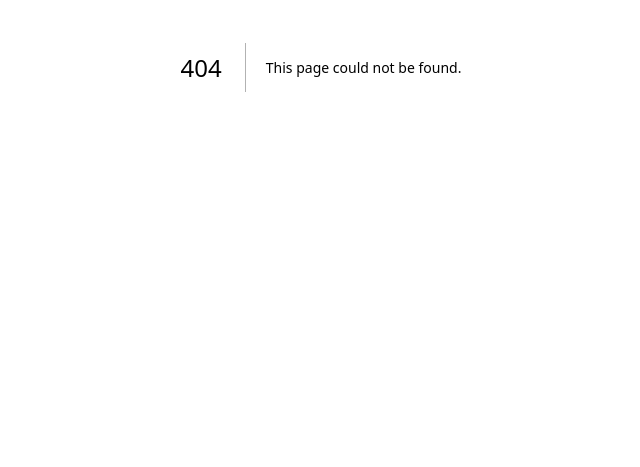
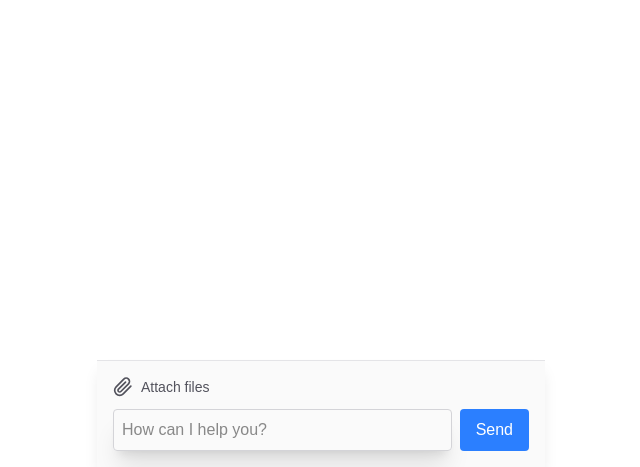
Before and after one commit to SahilSinhaCodes/AI_SDK, a Next.js app: page /ui/multi-modal-chat in a window 1280 px wide. Before the commit this address had no page. Shown: the part 333-800 px from the top of the page, without its empty margins (319-959 px from the left). Built offline with nearby package versions, Linux system fonts and the light colour scheme.

Commit message:
Analyzing images

```diff
--- /dev/null
+++ b/app/ui/multi-modal-chat/page.tsx
@@ -0,0 +1,156 @@
+"use client";
+
+import { useState, useRef } from "react";
+import { useChat } from "@ai-sdk/react";
+import { DefaultChatTransport } from "ai";
+import Image from "next/image";
+
+export default function MultiModalChatPage() {
+  const [input, setInput] = useState("");
+  const [files, setFiles] = useState<FileList | undefined>(undefined);
+  const fileInputRef = useRef<HTMLInputElement>(null);
+
+  const { messages, sendMessage, status, error, stop } = useChat({
+    transport: new DefaultChatTransport({
+      api: "/api/multi-modal-chat",
+    }),
+  });
+
+  const handleSubmit = (e: React.FormEvent<HTMLFormElement>) => {
+    e.preventDefault();
+    sendMessage({ text: input, files });
+    setInput("");
+    setFiles(undefined);
+    if (fileInputRef.current) {
+      fileInputRef.current.value = "";
+    }
+  };
+
+  return (
+    <div className="flex flex-col w-full max-w-md pt-12 pb-36 mx-auto stretch">
+      {error && <div className="text-red-500 mb-4">{error.message}</div>}
+
+      {messages.map((message) => (
+        <div key={message.id} className="mb-4">
+          <div className="font-semibold">
+            {message.role === "user" ? "You:" : "AI:"}
+          </div>
+          {message.parts.map((part, index) => {
+            switch (part.type) {
+              case "text":
+                return (
+                  <div
+                    key={`${message.id}-${index}`}
+                    className="whitespace-pre-wrap"
+                  >
+                    {part.text}
+                  </div>
+                );
+              case "file":
+                if (part.mediaType?.startsWith("image/")) {
+                  return (
+                    <Image
+                      key={`${message.id}-${index}`}
+                      src={part.url}
+                      alt={part.filename ?? `attachment-${index}`}
+                      width={500}
+                      height={500}
+                    />
+                  );
+                }
+                if (part.mediaType?.startsWith("application/pdf")) {
+                  return (
+                    <iframe
+                      key={`${message.id}-${index}`}
+                      src={part.url}
+                      width="500"
+                      height="600"
+                      title={part.filename ?? `attachment-${index}`}
+                    />
+                  );
+                }
+                return null;
+              default:
+                return null;
+            }
+          })}
+        </div>
+      ))}
+
+      {(status === "submitted" || status === "streaming") && (
+        <div className="mb-4">
+          <div className="flex items-center gap-2">
+            <div className="animate-spin rounded-full h-4 w-4 border-b-2 border-blue-400"></div>
+          </div>
+        </div>
+      )}
+
+      <form
+        onSubmit={handleSubmit}
+        className="fixed bottom-0 w-full max-w-md mx-auto left-0 right-0 p-4 bg-zinc-50 dark:bg-zinc-950 border-t border-zinc-200 dark:border-zinc-800 shadow-lg"
+      >
+        <div className="flex flex-col gap-3">
+          <div className="flex items-center gap-2">
+            <label
+              htmlFor="file-upload"
+              className="flex items-center gap-2 text-sm text-zinc-600 dark:text-zinc-400 hover:text-zinc-800 dark:hover:text-zinc-200 cursor-pointer"
+            >
+              <svg
+                xmlns="http://www.w3.org/2000/svg"
+                width="20"
+                height="20"
+                viewBox="0 0 24 24"
+                fill="none"
+                stroke="currentColor"
+                strokeWidth="2"
+                strokeLinecap="round"
+                strokeLinejoin="round"
+              >
+                <path d="M21.44 11.05l-9.19 9.19a6 6 0 01-8.49-8.49l9.19-9.19a4 4 0 015.66 5.66l-9.2 9.19a2 2 0 01-2.83-2.83l8.49-8.48" />
+              </svg>
+              {files?.length
+                ? `${files.length} file${files.length > 1 ? "s" : ""} attached`
+                : "Attach files"}
+            </label>
+            <input
+              id="file-upload"
+              type="file"
+              className="hidden"
+              onChange={(event) => {
+                if (event.target.files) {
+                  setFiles(event.target.files);
+                }
+              }}
+              multiple
+              ref={fileInputRef}
+            />
+          </div>
+          <div className="flex gap-2">
+            <input
+              className="flex-1 dark:bg-zinc-800 p-2 border border-zinc-300 dark:border-zinc-700 rounded shadow-xl"
+              value={input}
+              onChange={(e) => setInput(e.target.value)}
+              placeholder="How can I help you?"
+            />
+            {status === "submitted" || status === "streaming" ? (
+              <button
+                onClick={stop}
+                className="bg-red-500 text-white px-4 py-2 rounded hover:bg-red-600 transition-colors"
+              >
+                Stop
+              </button>
+            ) : (
+              <button
+                type="submit"
+                className="bg-blue-500 text-white px-4 py-2 rounded hover:bg-blue-600 transition-colors disabled:opacity-50 disabled:cursor-not-allowed"
+                disabled={status !== "ready"}
+              >
+                Send
+              </button>
+            )}
+          </div>
+        </div>
+      </form>
+    </div>
+  );
+}
```
Also changed, not shown: app/api/multi-modal-chat/route.ts (added, +62 -0 lines).
